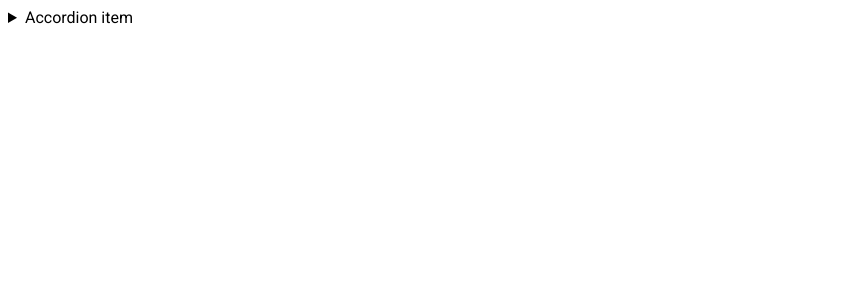
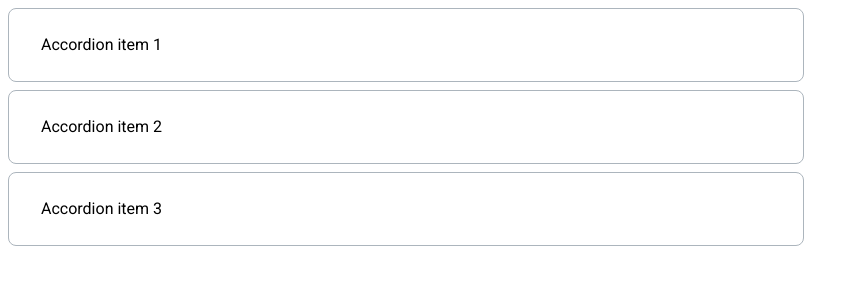
Before and after one commit to js-tasks-ru/htmlcss-20231222_dima-efimo2014, a website: page 03-lection1/02-accordion/index.html in a window 1280 px wide. Shown: the whole page, without its empty margins (0-859 px from the left). Drawn offline with Linux system fonts and the light colour scheme.

Commit message:
Add solution and styles for 03-02-accordion task

```diff
--- a/03-lection1/02-accordion/accordion.css
+++ b/03-lection1/02-accordion/accordion.css
@@ -1 +1,31 @@
 /* Стилизация аккордеона */
+.accordion__item {
+    max-width: 730px;
+    padding: 24px 32px;
+    margin-bottom: 8px;
+    font: normal normal 400 16px/24px Inter, sans-serif;
+    border: 1px solid var(--grey-3);
+    border-radius: 8px;
+    background: var(--white);
+}
+
+.accordion__item[open] {
+    padding: 24px 32px 32px;
+}
+
+.accordion__item:last-child {
+    margin-bottom: 0;
+}
+
+.accordion__summary {
+    display: block;
+}
+
+.accordion__summary::-webkit-details-marker {
+    display: none;
+}
+
+.accordion__text {
+    padding-top: 16px;
+    color: var(--grey-4);
+}
--- a/03-lection1/02-accordion/index.html
+++ b/03-lection1/02-accordion/index.html
@@ -1,18 +1,46 @@
 <!DOCTYPE html>
 <!-- Страница с аккордеоном -->
 <html lang="ru">
+
 <head>
+    <link rel="stylesheet" href="../../assets/css/reseter.css">
     <link rel="stylesheet" href="../../assets/css/main.css">
     <link rel="stylesheet" href="./accordion.css">
 </head>
+
 <body>
-        <details>
-            <summary>
-                Accordion item
+    <div class="accordion">
+        <details class="accordion__item">
+            <summary class="accordion__summary">
+                Accordion item 1
             </summary>
-            <p>
-                Hidden content
+            <div class="accordion__content">
+                <p class="accordion__text">
+                    Amet minim mollit non deserunt ullamco est sit aliqua dolor do amet sint. Velit officia consequat duis enim velit mollit. Exercitation veniam consequat sunt nostrud amet.
                 </p>
+            </div>
         </details>
+        <details class="accordion__item">
+            <summary class="accordion__summary">
+                Accordion item 2
+            </summary>
+            <div class="accordion__content">
+                <p class="accordion__text">
+                    Amet minim mollit non deserunt ullamco est sit aliqua dolor do amet sint. Velit officia consequat duis enim velit mollit. Exercitation veniam consequat sunt nostrud amet.
+                </p>
+            </div>
+        </details>
+        <details class="accordion__item">
+            <summary class="accordion__summary">
+                Accordion item 3
+            </summary>
+            <div class="accordion__content">
+                <p class="accordion__text">
+                    Amet minim mollit non deserunt ullamco est sit aliqua dolor do amet sint. Velit officia consequat duis enim velit mollit. Exercitation veniam consequat sunt nostrud amet.
+                </p>
+            </div>
+        </details>
+    </div>
 </body>
+
 </html>
--- a/assets/fonts/fonts.css
+++ b/assets/fonts/fonts.css
@@ -1 +1,2 @@
 @import url('https://fonts.googleapis.com/css2?family=Roboto:ital,wght@0,100;0,300;0,400;0,500;0,700;0,900;1,100;1,300;1,400;1,500;1,700;1,900&display=swap');
+@import url('https://fonts.googleapis.com/css2?family=Inter:wght@100;200;300;400;500;600;700;800;900&display=swap');
```
Lines whose indentation alone changed are shown as unchanged.
